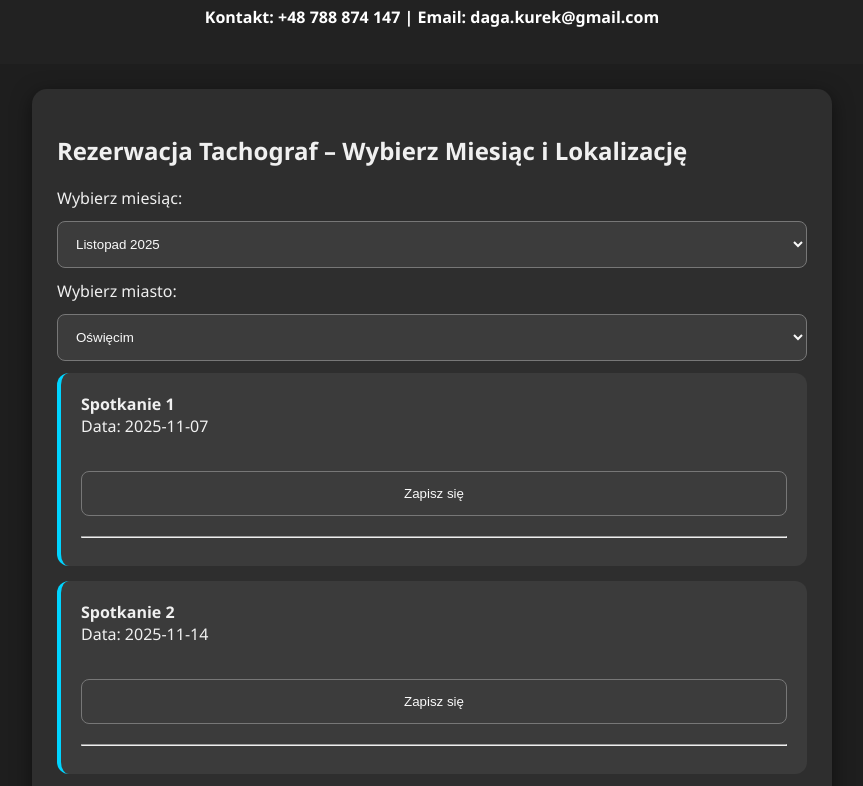
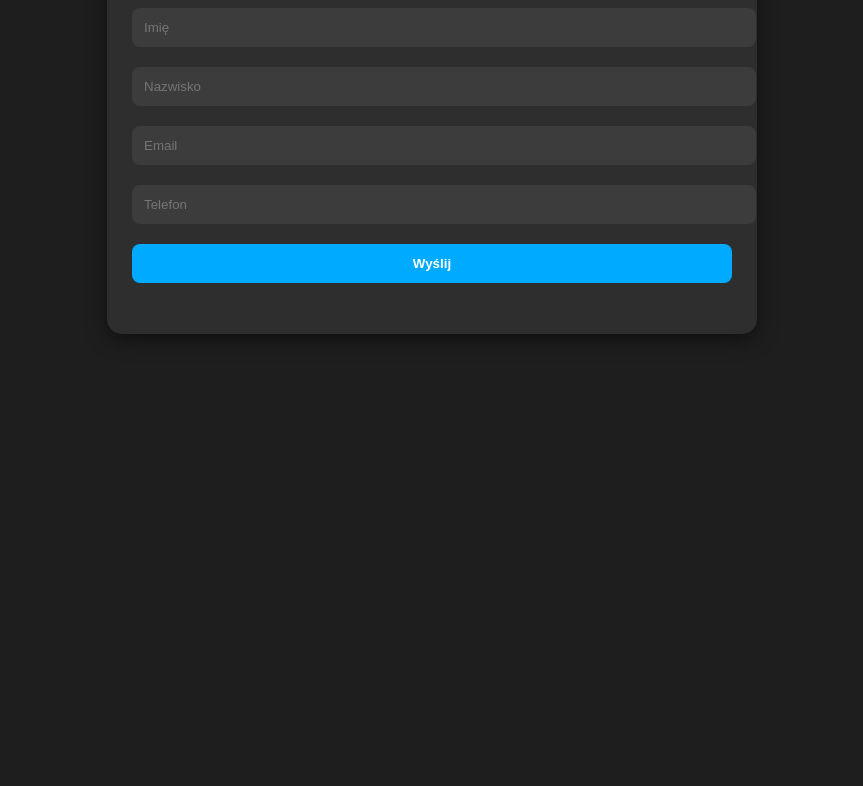
Before and after one commit to HEKENYT/tachograf-kurek, a plain HTML site: page index.html in a window 1280 px wide. Shown: the part 120-906 px from the top of the page, without its empty margins (208-1071 px from the left). After the commit the page ends 800 px from the top, so only its background shows below. Drawn offline with Linux system fonts and the light colour scheme.

Commit message:
Update index.html

```diff
--- a/index.html
+++ b/index.html
@@ -1000,7 +1000,7 @@ pobierzOpcje();
 </script>
 </body>
 </html> -->
-
+<!--
 <!DOCTYPE html>
 <html lang="pl">
 <head>
@@ -1152,3 +1152,120 @@ pobierzOpcje();
 </script>
 </body>
 </html>
+
+
+ -->
+
+<!DOCTYPE html>
+<html lang="pl">
+<head>
+<meta charset="UTF-8">
+<meta name="viewport" content="width=device-width, initial-scale=1.0">
+<title>Rezerwacja Tachograf</title>
+<style>
+body {
+  font-family: 'Segoe UI', Tahoma, Geneva, Verdana, sans-serif;
+  margin: 20px;
+  background: #1e1e1e;
+  color: #f0f0f0;
+}
+.container {
+  max-width: 600px;
+  margin: auto;
+  background: #2e2e2e;
+  padding: 25px;
+  border-radius: 15px;
+  box-shadow: 0 5px 20px rgba(0,0,0,0.5);
+}
+input, button {
+  width: 100%;
+  padding: 12px;
+  margin: 10px 0;
+  border-radius: 8px;
+  border: none;
+}
+input {
+  background: #3c3c3c;
+  color: #f9f9f9;
+}
+button {
+  background: #00aaff;
+  color: #fff;
+  cursor: pointer;
+  font-weight: bold;
+}
+button:hover {
+  background: #00d4ff;
+}
+#potwierdzenie {
+  margin-top: 15px;
+  color: #00ffcc;
+  font-weight: bold;
+}
+</style>
+</head>
+<body>
+<div class="container">
+<h2>Rezerwacja Tachograf</h2>
+<form id="formularz" onsubmit="return wyslijDane();">
+  <input type="text" id="imie" placeholder="Imię" required>
+  <input type="text" id="nazwisko" placeholder="Nazwisko" required>
+  <input type="email" id="email" placeholder="Email" required>
+  <input type="tel" id="telefon" placeholder="Telefon" required>
+  <button type="submit">Wyślij</button>
+</form>
+<p id="potwierdzenie"></p>
+</div>
+
+<!-- Firebase SDK -->
+<script type="module">
+import { initializeApp } from "https://www.gstatic.com/firebasejs/10.7.0/firebase-app.js";
+import { getDatabase, ref, push } from "https://www.gstatic.com/firebasejs/10.7.0/firebase-database.js";
+
+// 🔹 TU WSTAW SWOJĄ KONFIGURACJĘ Z FIREBASE
+const firebaseConfig = {
+  apiKey: "TWÓJ_FIREBASE_API_KEY",
+  authDomain: "twoj-projekt.firebaseapp.com",
+  databaseURL: "https://twoj-projekt-default-rtdb.firebaseio.com",
+  projectId: "twoj-projekt",
+  storageBucket: "twoj-projekt.appspot.com",
+  messagingSenderId: "1234567890",
+  appId: "1:1234567890:web:abcdef123456"
+};
+
+const app = initializeApp(firebaseConfig);
+const db = getDatabase(app);
+
+window.zapiszDoBazy = function(dane) {
+  const zapisyRef = ref(db, 'zapisy');
+  push(zapisyRef, dane);
+}
+
+async function wyslijDane() {
+  const imie = document.getElementById("imie").value;
+  const nazwisko = document.getElementById("nazwisko").value;
+  const email = document.getElementById("email").value;
+  const telefon = document.getElementById("telefon").value;
+
+  const dane = {
+    Imię: imie,
+    Nazwisko: nazwisko,
+    Email: email,
+    Telefon: telefon,
+    Miasto: "Oświęcim",
+    Data: new Date().toISOString().split('T')[0]
+  };
+
+  try {
+    window.zapiszDoBazy(dane);
+    document.getElementById('potwierdzenie').innerText = `Zapisano: ${imie} ${nazwisko}`;
+    document.getElementById("formularz").reset();
+  } catch(err) {
+    alert("Błąd zapisu: " + err.message);
+  }
+
+  return false;
+}
+</script>
+</body>
+</html>
```
